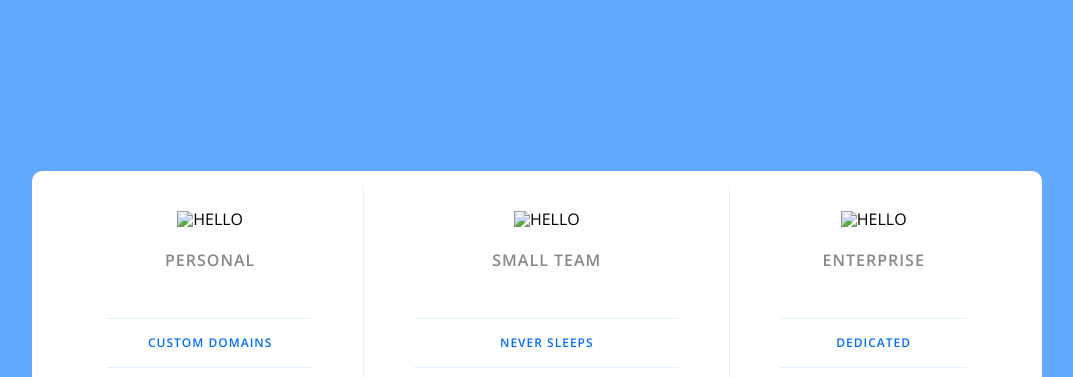
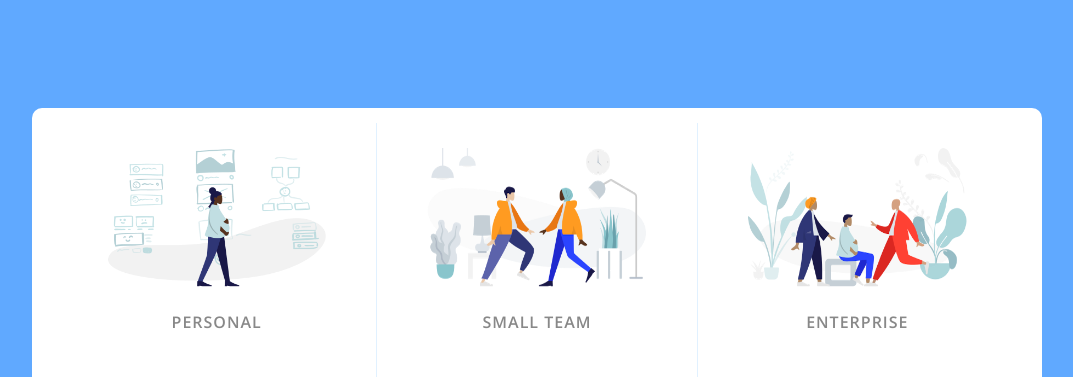
Before and after one commit to sivakalyan9650/pricing-panel, a plain HTML site: page index.html in a window 1280 px wide. Shown: the top 377 px of the page, without its empty margins (103-1176 px from the left). Drawn offline with nearby package versions, Linux system fonts and the light colour scheme.

Commit message:
Update index.html

```diff
--- a/index.html
+++ b/index.html
@@ -13,7 +13,7 @@
     <div class="panel">
 
         <div class="pricing-plan">
-            <img src="icons/icon1.png" alt="hello" class="pricing-img">
+            <img src="icon1.png" alt="hello" class="pricing-img">
             <h2 class="pricing-header">Personal</h2>
             <ul class="pricing-features">
                 <li class="pricing-features-item">Custom domains</li>
@@ -24,7 +24,7 @@
         </div>
 
         <div class="pricing-plan">
-            <img src="icons/icon2.png" alt="hello" class="pricing-img">
+            <img src="icon2.png" alt="hello" class="pricing-img">
             <h2 class="pricing-header">Small team</h2>
             <ul class="pricing-features">
                 <li class="pricing-features-item">Never sleeps</li>
@@ -35,7 +35,7 @@
         </div>
 
         <div class="pricing-plan">
-            <img src="icons/icon3.png" alt="hello" class="pricing-img">
+            <img src="icon3.png" alt="hello" class="pricing-img">
             <h2 class="pricing-header">Enterprise</h2>
             <ul class="pricing-features">
                 <li class="pricing-features-item">Dedicated</li>
```
